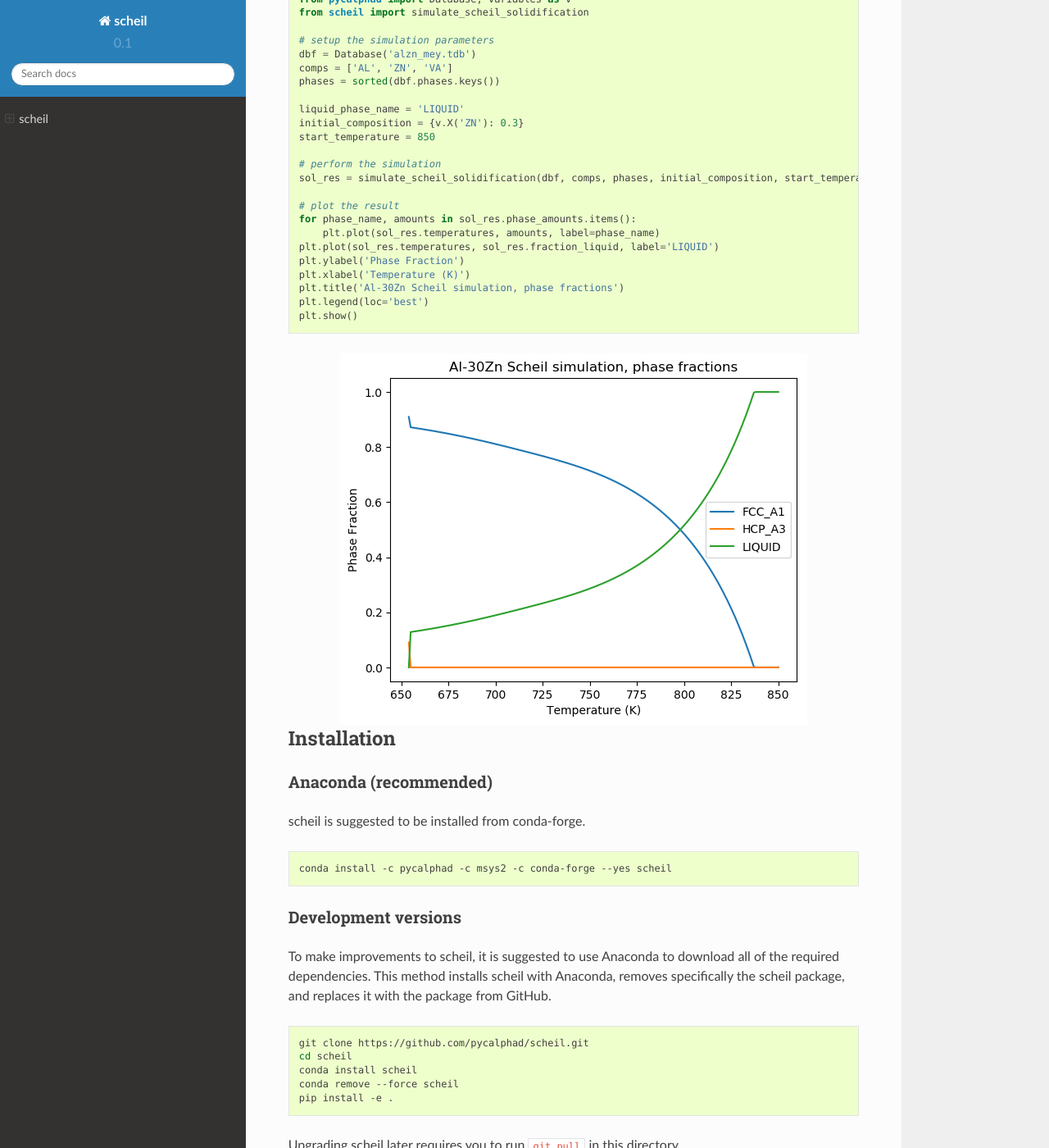
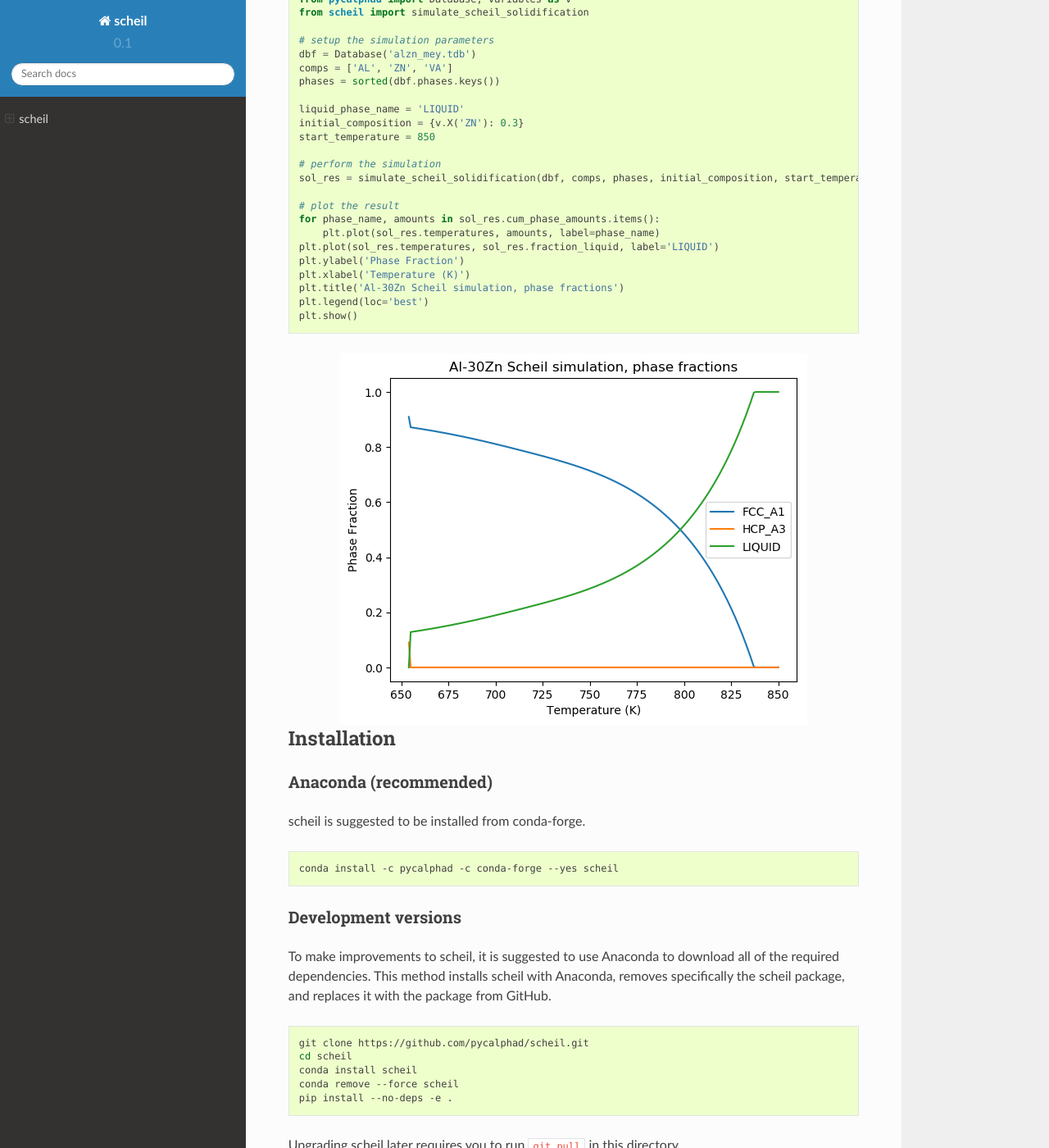
Before and after one commit to pycalphad/scheil, a Sphinx documentation site: the page built from docs/index.rst, in a window 1280 px wide and 1400 px high, scrolled down 247 px. Shown: the whole window at 82% size. Built offline with Sphinx 7.4.7 and the Read the Docs theme 2.0.0, drawn with Linux system fonts in a browser that asks for light colours.

Commit message:
Update docs with cum_phase_amounts API

```diff
--- a/README.rst
+++ b/README.rst
@@ -25,7 +25,7 @@ A Scheil-Gulliver simulation tool using `pycalphad`_.
    sol_res = simulate_scheil_solidification(dbf, comps, phases, initial_composition, start_temperature, step_temperature=1.0)
 
    # plot the result
-   for phase_name, amounts in sol_res.phase_amounts.items():
+   for phase_name, amounts in sol_res.cum_phase_amounts.items():
        plt.plot(sol_res.temperatures, amounts, label=phase_name)
    plt.plot(sol_res.temperatures, sol_res.fraction_liquid, label='LIQUID')
    plt.ylabel('Phase Fraction')
@@ -58,7 +58,7 @@ scheil package, and replaces it with the package from GitHub.
     conda install -c pycalphad -c conda-forge pycalphad>=0.8
     git clone https://github.com/pycalphad/scheil.git
     cd scheil
-    pip install -e .
+    pip install --no-deps -e .
 
 Upgrading scheil later requires you to run ``git pull`` in this directory.
 
--- a/docs/index.rst
+++ b/docs/index.rst
@@ -25,7 +25,7 @@ A Scheil-Gulliver simulation tool using `pycalphad`_.
    sol_res = simulate_scheil_solidification(dbf, comps, phases, initial_composition, start_temperature, step_temperature=1.0)
 
    # plot the result
-   for phase_name, amounts in sol_res.phase_amounts.items():
+   for phase_name, amounts in sol_res.cum_phase_amounts.items():
        plt.plot(sol_res.temperatures, amounts, label=phase_name)
    plt.plot(sol_res.temperatures, sol_res.fraction_liquid, label='LIQUID')
    plt.ylabel('Phase Fraction')
@@ -48,7 +48,7 @@ scheil is suggested to be installed from conda-forge.
 
 .. code-block:: bash
 
-    conda install -c pycalphad -c msys2 -c conda-forge --yes scheil
+    conda install -c pycalphad -c conda-forge --yes scheil
 
 Development versions
 --------------------
@@ -64,7 +64,7 @@ scheil package, and replaces it with the package from GitHub.
     cd scheil
     conda install scheil
     conda remove --force scheil
-    pip install -e .
+    pip install --no-deps -e .
 
 Upgrading scheil later requires you to run ``git pull`` in this directory.
 
```
